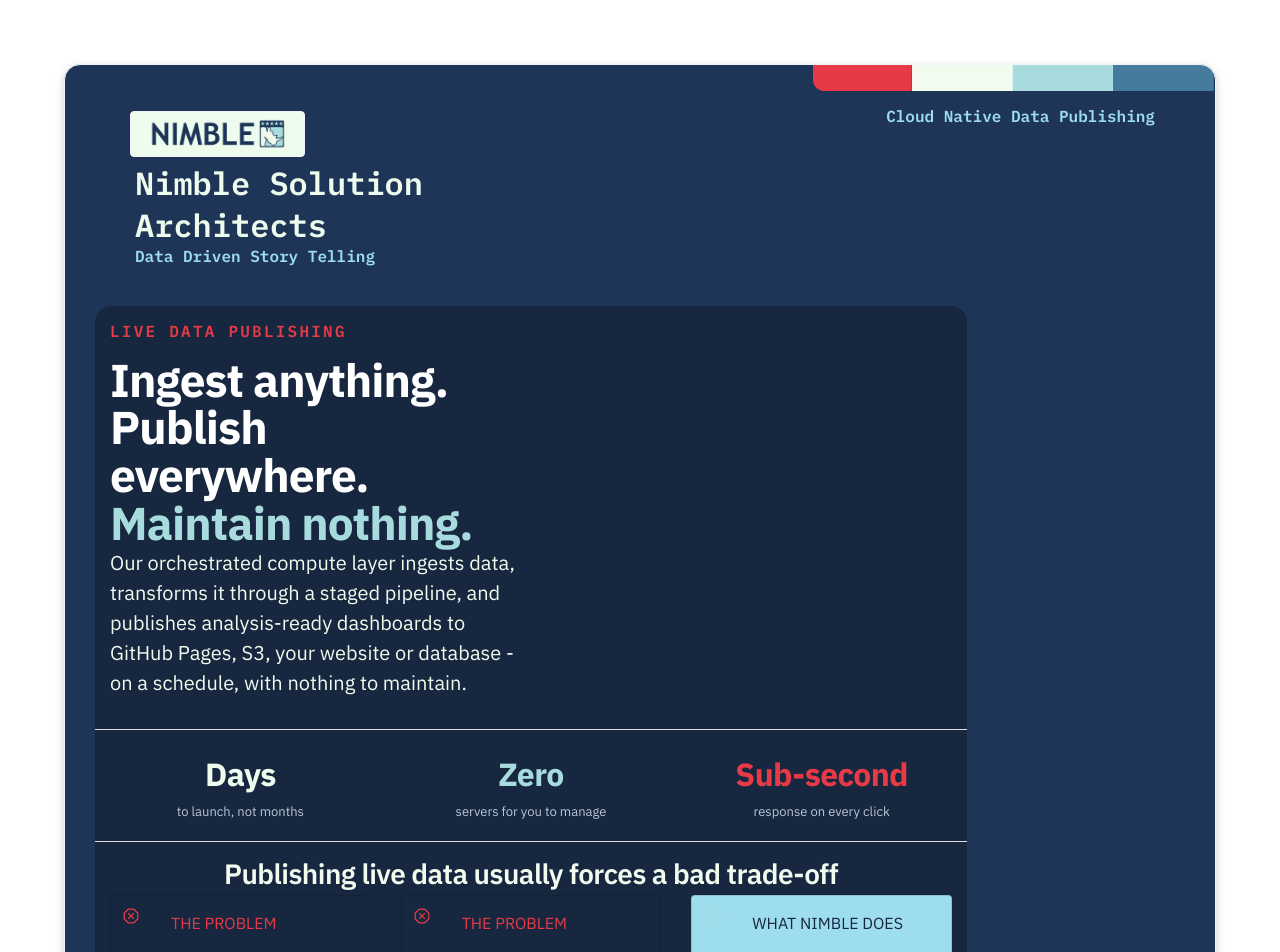
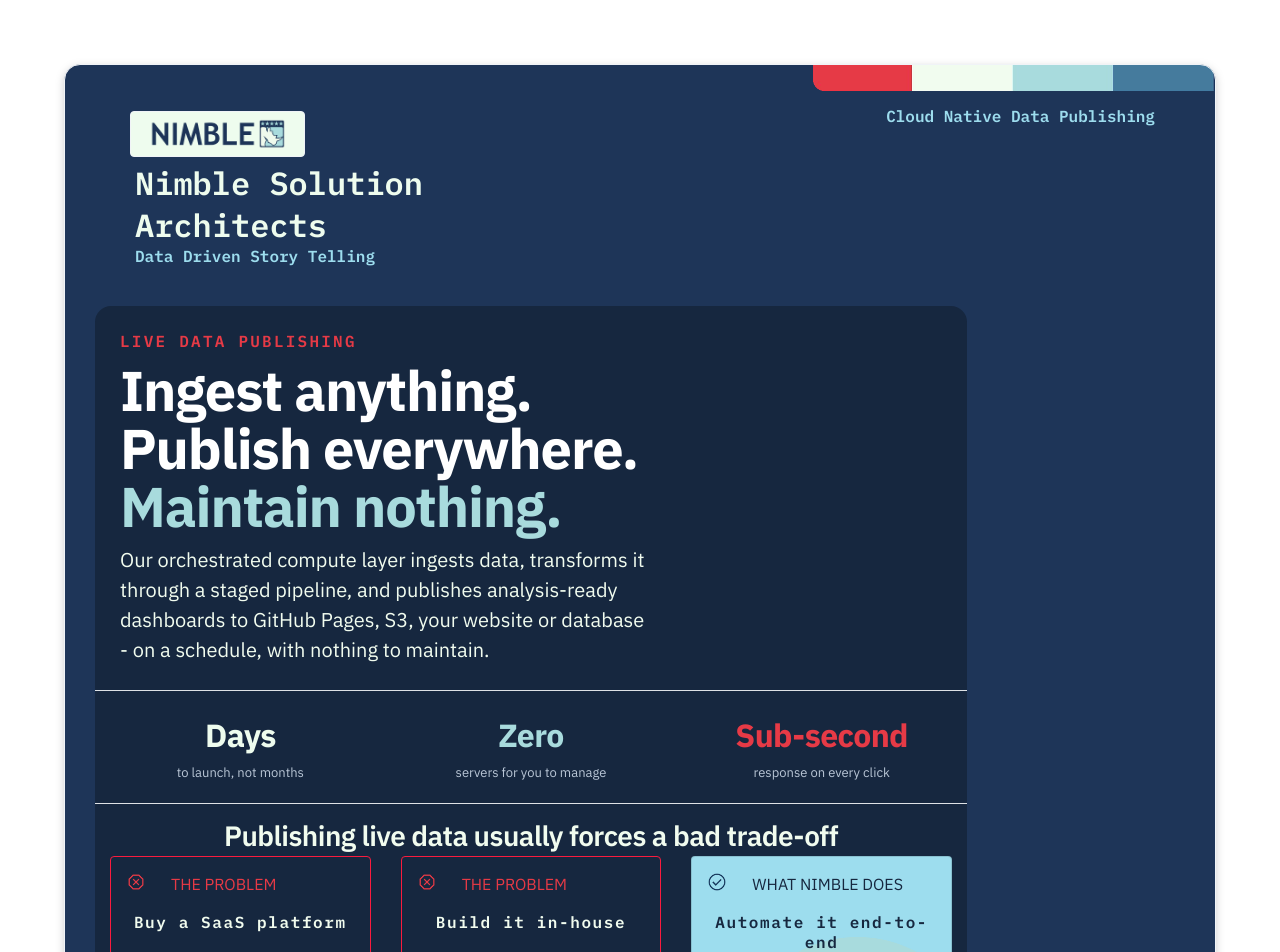
Before and after one commit to nimblesa/nimblesa.github.io, a Jekyll site: the page built from _posts/2026-07-02-main.html, in a window 1280 px wide. Shown: the top 952 px of the page. Built offline with Jekyll 4.4.1, drawn with Linux system fonts in a browser that asks for light colours.

Commit message:
update:NIMBLESA:layout:2026:7:3

```diff
--- a/_posts/2026-07-02-main.html
+++ b/_posts/2026-07-02-main.html
@@ -6,18 +6,18 @@ tags: [civic, transparency, data]
 
 <div class="post">
 	<div class="row">
-		<div class="col-6">
+		<div class="col-8">
 	        <p class="pre-title">Live Data Publishing</p>
 	        <h1 class="title">
 				Ingest anything.<br>
 				Publish everywhere.<br>
 				<span class="offset-color">Maintain nothing.</span>
 	        </h1>
-	        <p class="lead text-muted-token">
+	        <p class="lead">
 				Our orchestrated compute layer ingests data, transforms it through a staged pipeline, and publishes analysis-ready dashboards to GitHub Pages, S3, your website or database - on a schedule, with nothing to maintain.
 	        </p>
 		</div>
-		<div class="col-6">
+		<div class="col-4">
 		</div>
 	</div>
 	<div class="row feature-row border-top border-bottom">
@@ -71,11 +71,11 @@ tags: [civic, transparency, data]
 	</div>
 
 	<div class="row break-row">
-		<div class="col-3"><span class="section-callout">How It Works</span></div>
-		<div class="col-6"><span class="section-rule"></span></div>
-		<div class="col-3"><span class="section-note">
+		<div class="col-3"><div class="section-callout">How It Works</div></div>
+		<div class="col-6"><div class="section-rule"></div></div>
+		<div class="col-3"><div class="section-note">
         	Reliably orchestrated on a schedule
-        </span></div>
+        </div></div>
 	</div>
 
 
--- a/www/css/www.css
+++ b/www/css/www.css
@@ -310,11 +310,12 @@ h4 {
     letter-spacing: .14em;
     text-transform: uppercase;
     text-align: left;
+    margin: 10px;
 }
 
 h1.title {
-    margin:0;
-    font-size:46px;
+    margin:10px;
+    font-size:56px;
     line-height:1.04;
     font-weight:700;
     letter-spacing:-.02em;
@@ -327,6 +328,7 @@ h1.title .offset-color {
 }
 
 .post p.lead {
+    margin: 10px;
     text-align: left;
 }
 
@@ -368,10 +370,11 @@ h1.title .offset-color {
 .post .problem {
     background-color: var(--primary-dk-navy);
     background-image: url("../img/icons/problem_red.png");
-    background-position: 10px 10px;
+    background-position: 15px 15px;
     background-size: 20px;
     background-repeat: no-repeat;
     padding: 15px;
+    border: 1px solid var(--primary-red);
 }
 
 .post .problem-title {
@@ -390,8 +393,8 @@ h1.title .offset-color {
 
 .post .solution {
     background-color: var(--primary-lt-blue);
-    background-image: url("../img/icons/solution_teal.png");
-    background-position: 10px 10px;
+    background-image: url("../img/icons/solution_navy.png");
+    background-position: 15px 15px;
     background-size: 20px;
     background-repeat: no-repeat;
     padding: 15px;
@@ -411,26 +414,29 @@ h1.title .offset-color {
     color: var(--primary-dk-navy);
 }
 
-.post .solution-test {}
+.post .solution-text {
+    font-size: 0.75em;
+    color: var(--primary-dk-navy);
+}
 
 .post .break-row {
     margin-top: 25px;
-    margin-bottom: 25px;
+    margin-bottom: 5px;
 }
 
 .post .section-callout {
-    font: 600 1rem 'IBM Plex Mono', monospace;
+    font: 600 0.75rem 'IBM Plex Mono', monospace;
     letter-spacing: .1em;
     text-transform: uppercase;
     color: var(--accent-teal-lt);
 }
 
 .post .section-rule {
-    border-top: 1px solid var(--common-border);
+    border-top: 1px solid var(--accent-teal-lt);
 }
 
 .post .section-note {
-    font: 600 1rem 'IBM Plex Mono', monospace;
+    font: 600 0.75rem 'IBM Plex Mono', monospace;
     letter-spacing: .1em;
     text-transform: uppercase;
     color: var(--accent-teal-lt);
```
Also changed, not shown: www/img/icons/solution_navy.png (added).
